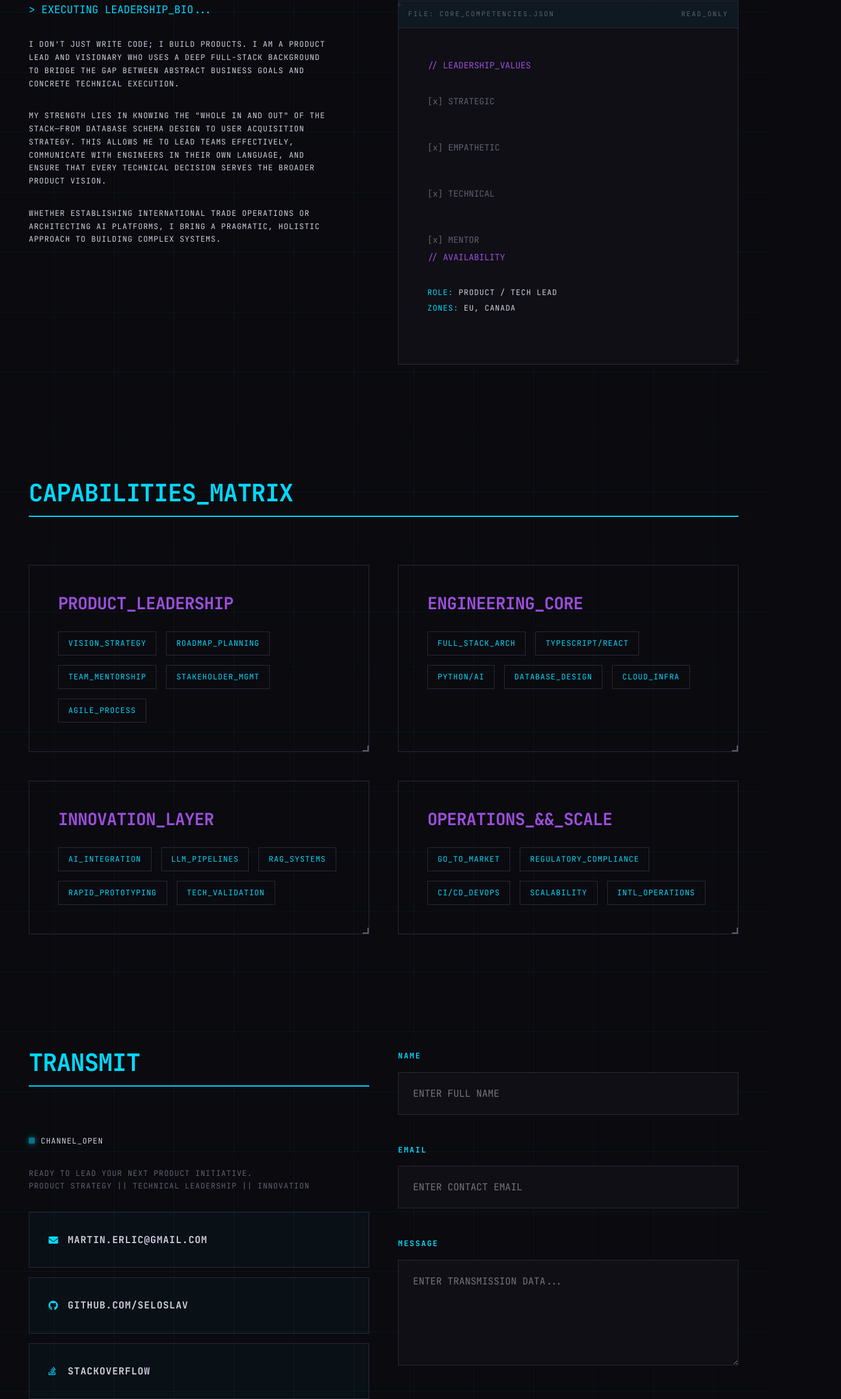
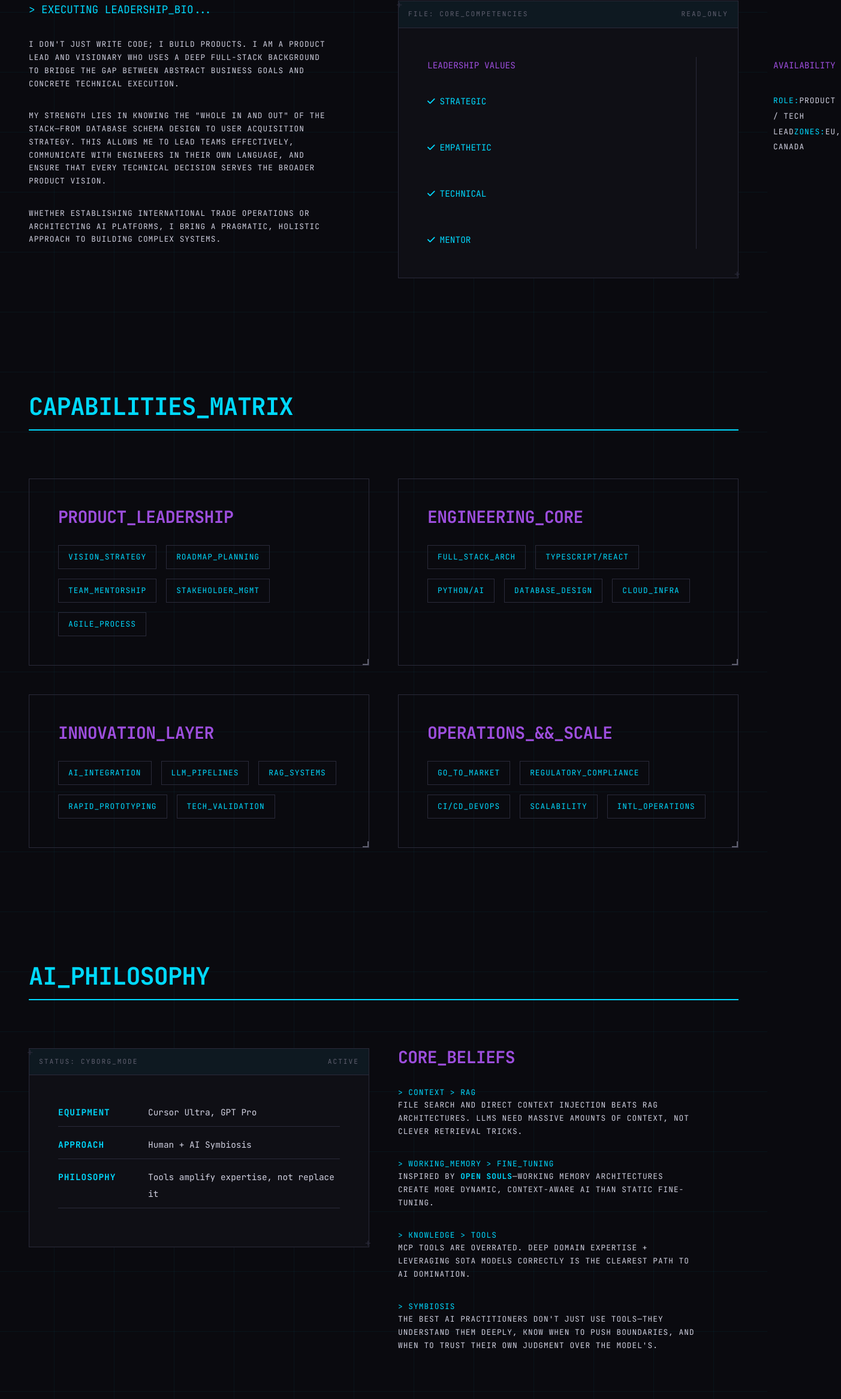
Before and after one commit to SeloSlav/my-resume, a Next.js app: page / in a window 1280 px wide. Shown: the part 3280-5613 px from the top of the page at 60% size, 1403 px wide, since content can reach past the window. Built offline with nearby package versions, Linux system fonts and the light colour scheme.

Commit message:
even more swag

```diff
--- a/app/page.module.css
+++ b/app/page.module.css
@@ -110,6 +110,40 @@
 
 .dataValue {
   color: var(--color-text);
+}
+
+.competencyGrid {
+  display: flex;
+  flex-direction: column;
+  gap: var(--space-4);
+}
+
+@media (min-width: 768px) {
+  .competencyGrid {
+    flex-direction: row;
+    gap: var(--space-6);
+  }
+}
+
+.competencySection {
+  flex: 1;
+  margin-bottom: 0;
+  padding-bottom: 0;
+  border-bottom: 1px solid var(--color-border);
+}
+
+@media (min-width: 768px) {
+  .competencySection {
+    border-bottom: none;
+    border-right: 1px solid var(--color-border);
+    padding-right: var(--space-4);
+  }
+
+  .competencySection:last-child {
+    border-right: none;
+    padding-right: 0;
+    padding-left: var(--space-4);
+  }
 }
 
 /* Portfolio */
@@ -254,6 +288,11 @@
   padding-bottom: var(--space-8);
 }
 
+.aiPhilosophy {
+  padding-top: var(--space-8);
+  padding-bottom: var(--space-8);
+}
+
 @media (max-width: 768px) {
   .dataRow {
     grid-template-columns: 1fr;
--- a/app/page.tsx
+++ b/app/page.tsx
@@ -249,25 +249,41 @@ export default function Home() {
 
               <div className={styles.systemPanel} style={{marginTop: 0}}>
                 <div className={styles.systemHeader}>
-                  <span>FILE: CORE_COMPETENCIES.JSON</span>
+                  <span>FILE: CORE_COMPETENCIES</span>
                   <span>READ_ONLY</span>
                 </div>
                 <div className={styles.systemBody}>
-                  <div className="mb-6">
-                    <p className="text-secondary mb-2 font-bold tracking-widest">// LEADERSHIP_VALUES</p>
-                    <div className="grid grid-2 gap-4">
-                      <span className="text-dim border border-gray-800 p-2 text-center">[x] STRATEGIC</span>
-                      <span className="text-dim border border-gray-800 p-2 text-center">[x] EMPATHETIC</span>
-                      <span className="text-dim border border-gray-800 p-2 text-center">[x] TECHNICAL</span>
-                      <span className="text-dim border border-gray-800 p-2 text-center">[x] MENTOR</span>
+                  <div className={styles.competencyGrid}>
+                    <div className={styles.competencySection}>
+                      <p className="text-secondary mb-4 font-bold tracking-widest">LEADERSHIP VALUES</p>
+                      <div className="grid grid-2 gap-3">
+                        <span className="text-primary border border-primary p-2 text-center font-bold">
+                          <i className="fas fa-check" style={{marginRight: '0.5rem', color: 'var(--color-primary)'}}></i>
+                          STRATEGIC
+                        </span>
+                        <span className="text-primary border border-primary p-2 text-center font-bold">
+                          <i className="fas fa-check" style={{marginRight: '0.5rem', color: 'var(--color-primary)'}}></i>
+                          EMPATHETIC
+                        </span>
+                        <span className="text-primary border border-primary p-2 text-center font-bold">
+                          <i className="fas fa-check" style={{marginRight: '0.5rem', color: 'var(--color-primary)'}}></i>
+                          TECHNICAL
+                        </span>
+                        <span className="text-primary border border-primary p-2 text-center font-bold">
+                          <i className="fas fa-check" style={{marginRight: '0.5rem', color: 'var(--color-primary)'}}></i>
+                          MENTOR
+                        </span>
+                      </div>
                     </div>
-                  </div>
-                  <div>
-                    <p className="text-secondary mb-2 font-bold tracking-widest">// AVAILABILITY</p>
-                    <p className="text-small border-l-2 border-primary pl-4">
-                      <span className="text-primary block mb-1">ROLE:</span> PRODUCT / TECH LEAD<br/>
-                      <span className="text-primary block mb-1">ZONES:</span> EU, CANADA
-                    </p>
+                    <div className={styles.competencySection}>
+                      <p className="text-secondary mb-4 font-bold tracking-widest">AVAILABILITY</p>
+                      <p className="text-small border-l-2 border-primary pl-4">
+                        <span className="text-primary block mb-2 font-bold">ROLE:</span>
+                        <span className="block mb-3">PRODUCT / TECH LEAD</span>
+                        <span className="text-primary block mb-2 font-bold">ZONES:</span>
+                        <span className="block">EU, CANADA</span>
+                      </p>
+                    </div>
                   </div>
                 </div>
               </div>
@@ -326,6 +342,64 @@ export default function Home() {
                   <span className={styles.skill}>CI/CD_DEVOPS</span>
                   <span className={styles.skill}>SCALABILITY</span>
                   <span className={styles.skill}>INTL_OPERATIONS</span>
+                </div>
+              </div>
+            </div>
+          </div>
+        </section>
+
+        {/* AI Philosophy Section */}
+        <section id="ai-philosophy" className={`${styles.section} ${styles.aiPhilosophy}`}>
+          <div className="container">
+            <h2>AI_PHILOSOPHY</h2>
+
+            <div className="grid grid-2">
+              <div>
+                <div className={styles.systemPanel} style={{marginTop: 0}}>
+                  <div className={styles.systemHeader}>
+                    <span>STATUS: CYBORG_MODE</span>
+                    <span>ACTIVE</span>
+                  </div>
+                  <div className={styles.systemBody}>
+                    <div className={styles.dataRow}>
+                      <span className={styles.dataKey}>EQUIPMENT</span>
+                      <span className={styles.dataValue}>Cursor Ultra, GPT Pro</span>
+                    </div>
+                    <div className={styles.dataRow}>
+                      <span className={styles.dataKey}>APPROACH</span>
+                      <span className={styles.dataValue}>Human + AI Symbiosis</span>
+                    </div>
+                    <div className={styles.dataRow}>
+                      <span className={styles.dataKey}>PHILOSOPHY</span>
+                      <span className={styles.dataValue}>Tools amplify expertise, not replace it</span>
+                    </div>
+                  </div>
+                </div>
+              </div>
+
+              <div>
+                <h3 className="h3 mb-4 text-secondary">CORE_BELIEFS</h3>
+                <div className="mb-6">
+                  <p className="text-small mb-4 leading-loose">
+                    <span className="text-primary font-bold">&gt; CONTEXT {'>'} RAG</span><br/>
+                    File search and direct context injection beats RAG architectures.
+                    LLMs need massive amounts of CONTEXT, not clever retrieval tricks.
+                  </p>
+                  <p className="text-small mb-4 leading-loose">
+                    <span className="text-primary font-bold">&gt; WORKING_MEMORY {'>'} FINE_TUNING</span><br/>
+                    Inspired by <a href="https://github.com/opensouls/opensouls" target="_blank" rel="noopener noreferrer" className="text-primary">Open Souls</a>—working memory
+                    architectures create more dynamic, context-aware AI than static fine-tuning.
+                  </p>
+                  <p className="text-small mb-4 leading-loose">
+                    <span className="text-primary font-bold">&gt; KNOWLEDGE {'>'} TOOLS</span><br/>
+                    MCP tools are overrated. Deep domain expertise + leveraging SOTA models
+                    correctly is the clearest path to AI domination.
+                  </p>
+                  <p className="text-small leading-loose">
+                    <span className="text-primary font-bold">&gt; SYMBIOSIS</span><br/>
+                    The best AI practitioners don&apos;t just use tools—they understand them deeply,
+                    know when to push boundaries, and when to trust their own judgment over the model&apos;s.
+                  </p>
                 </div>
               </div>
             </div>
```
